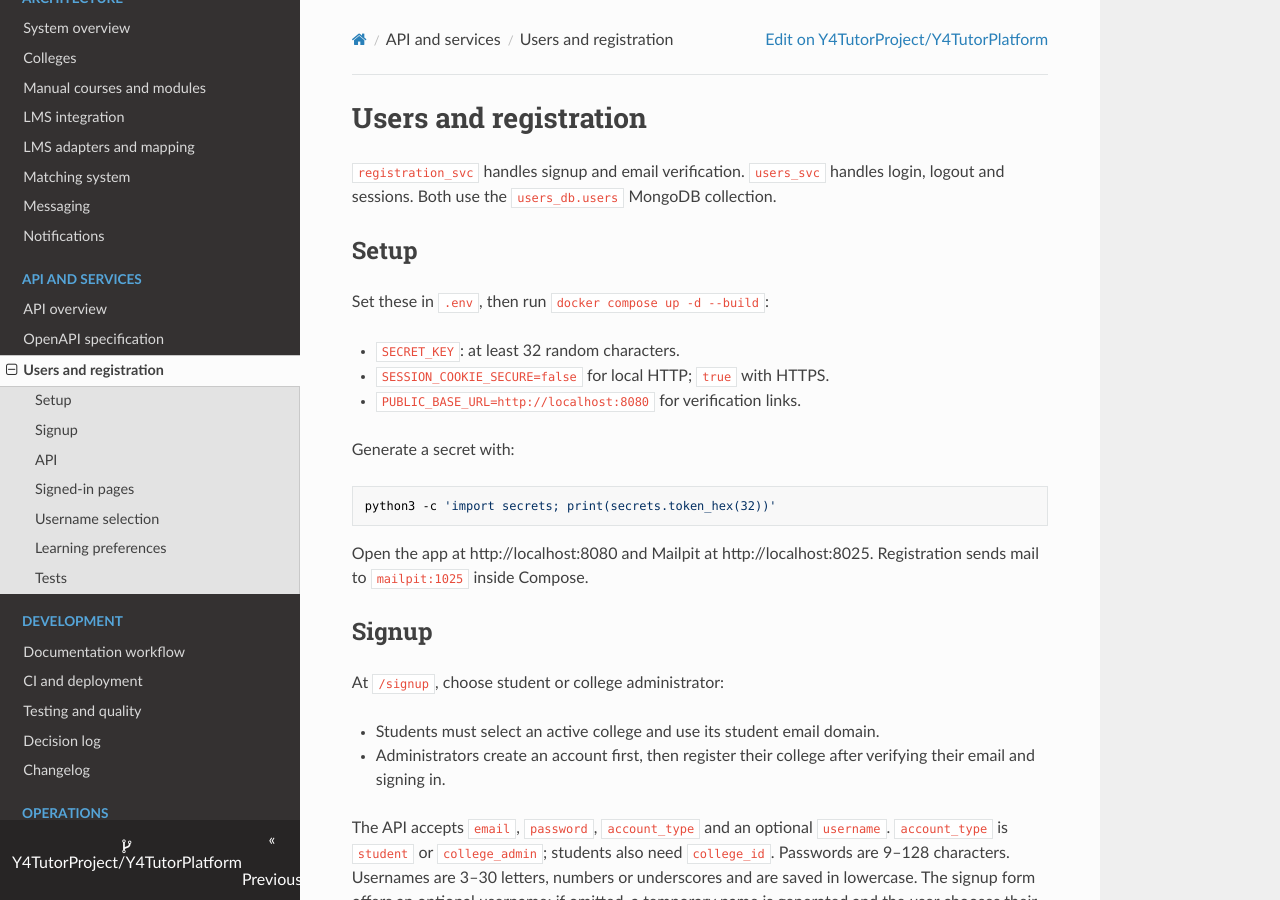
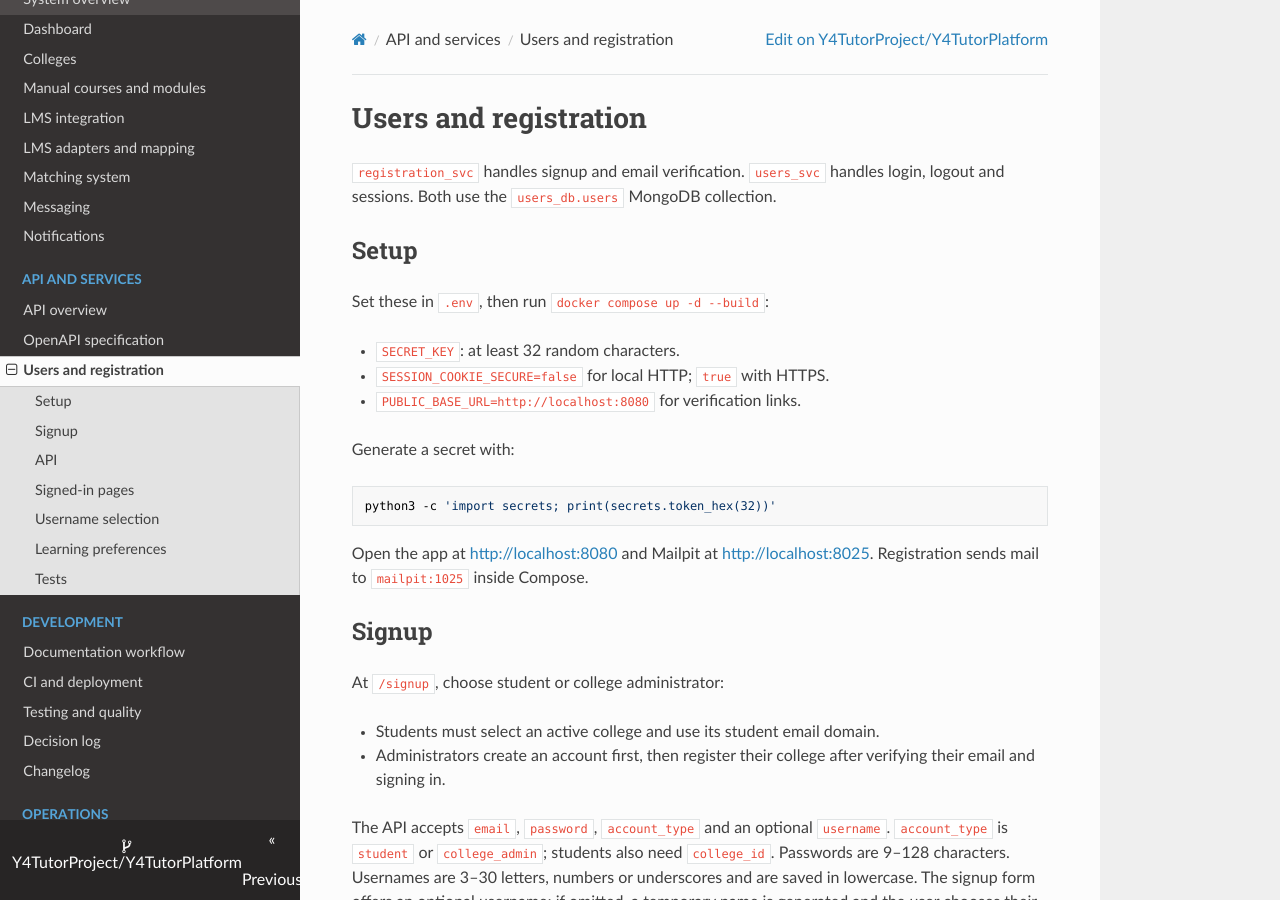
Before and after one commit to Y4TutorProject/Y4TutorPlatform, an MkDocs documentation site: the page built from docs/architecture/users.md, in a window 1280 px wide and 900 px high. Built offline with MkDocs 1.6.1, drawn with Linux system fonts in a browser that asks for light colours; nearby versions of some CDN libraries.

Commit message:
fix: fixed docs error

````diff
--- a/docs/architecture/users.md
+++ b/docs/architecture/users.md
@@ -17,7 +17,7 @@ Generate a secret with:
 python3 -c 'import secrets; print(secrets.token_hex(32))'
 ```
 
-Open the app at http://localhost:8080 and Mailpit at http://localhost:8025.
+Open the app at <http://localhost:8080> and Mailpit at <http://localhost:8025>.
 Registration sends mail to `mailpit:1025` inside Compose.
 
 ## Signup
--- a/mkdocs.yml
+++ b/mkdocs.yml
@@ -18,6 +18,7 @@ nav:
       - Desktop and mobile PWA: setup/pwa.md
   - Architecture:
       - System overview: architecture/overview.md
+      - Dashboard: architecture/dashboard.md
       - Colleges: architecture/colleges.md
       - Manual courses and modules: architecture/manual-academics.md
       - LMS integration: architecture/lms-integration.md
````
Also changed, not shown: docs/architecture/dashboard.md (+7 -1 lines).
